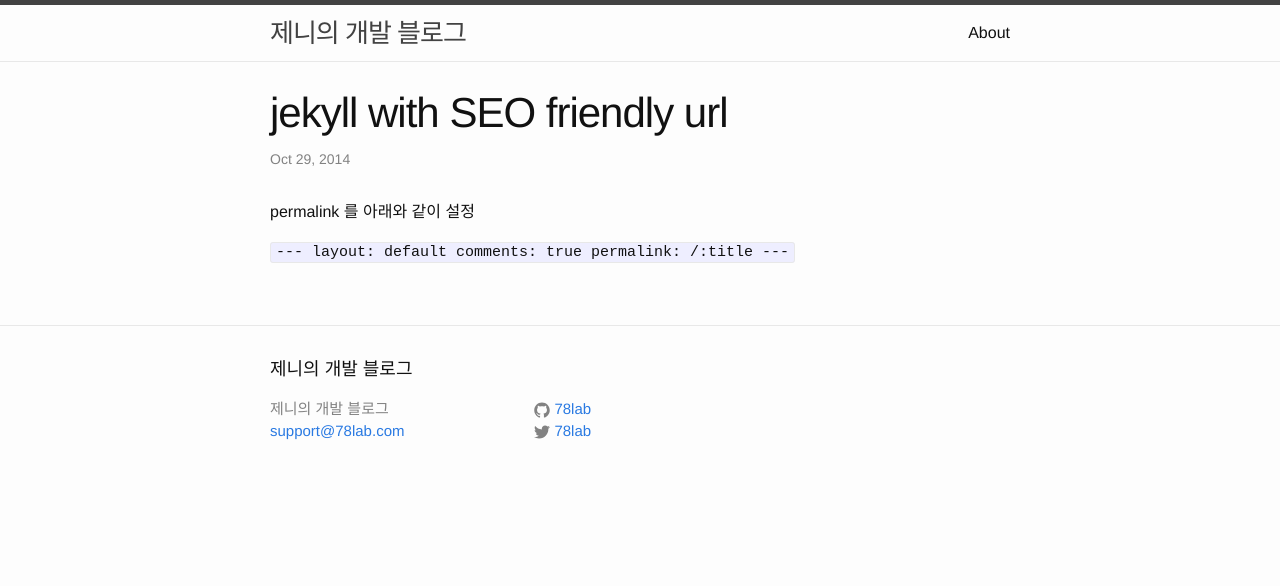
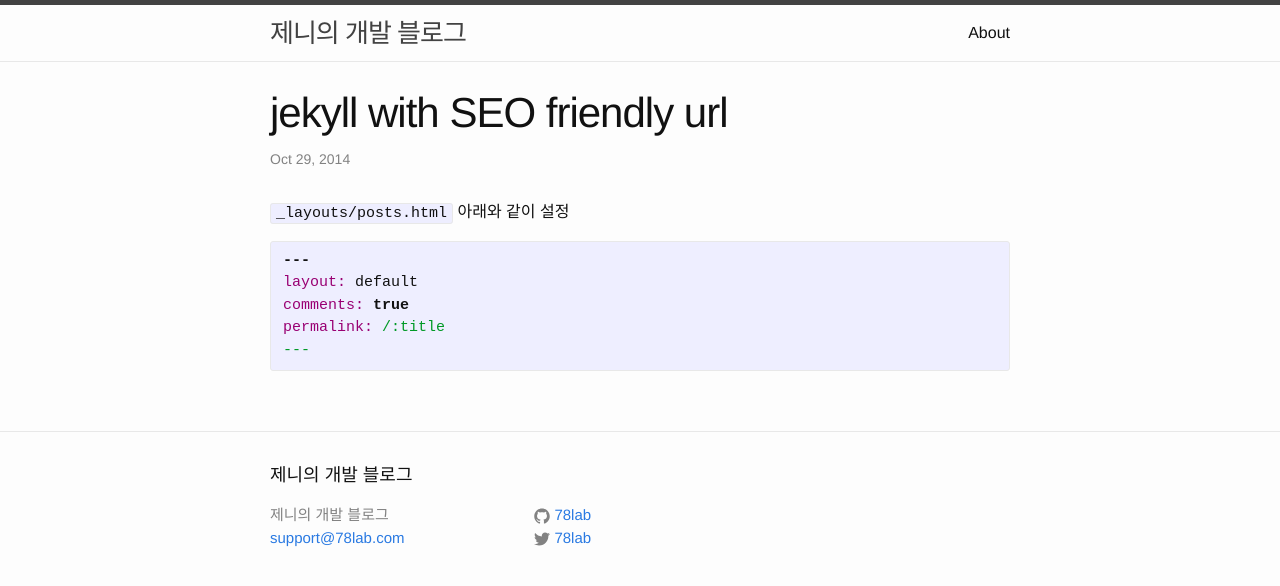
Before and after one commit to 78lab/78lab.github.io, a Jekyll site: the page built from _posts/2014-10-29-jekyll-with-seo-friendly-url.md, in a window 1280 px wide. Shown: the top 586 px of the page. Built offline with Jekyll 4.4.1, drawn with Linux system fonts in a browser that asks for light colours.

Commit message:
Auto Commit Msg.

```diff
--- a/_posts/2014-10-29-jekyll-with-seo-friendly-url.md
+++ b/_posts/2014-10-29-jekyll-with-seo-friendly-url.md
@@ -6,10 +6,13 @@ categories: ['jekyll']
 tags: ['jekyll']
 ---
 
-permalink 를 아래와 같이 설정
+`_layouts/posts.html` 아래와 같이 설정
 
-`---
+
+{% highlight ruby %}
+---
 layout: default
 comments: true
 permalink: /:title
----`
+---
+{% endhighlight %}
```
